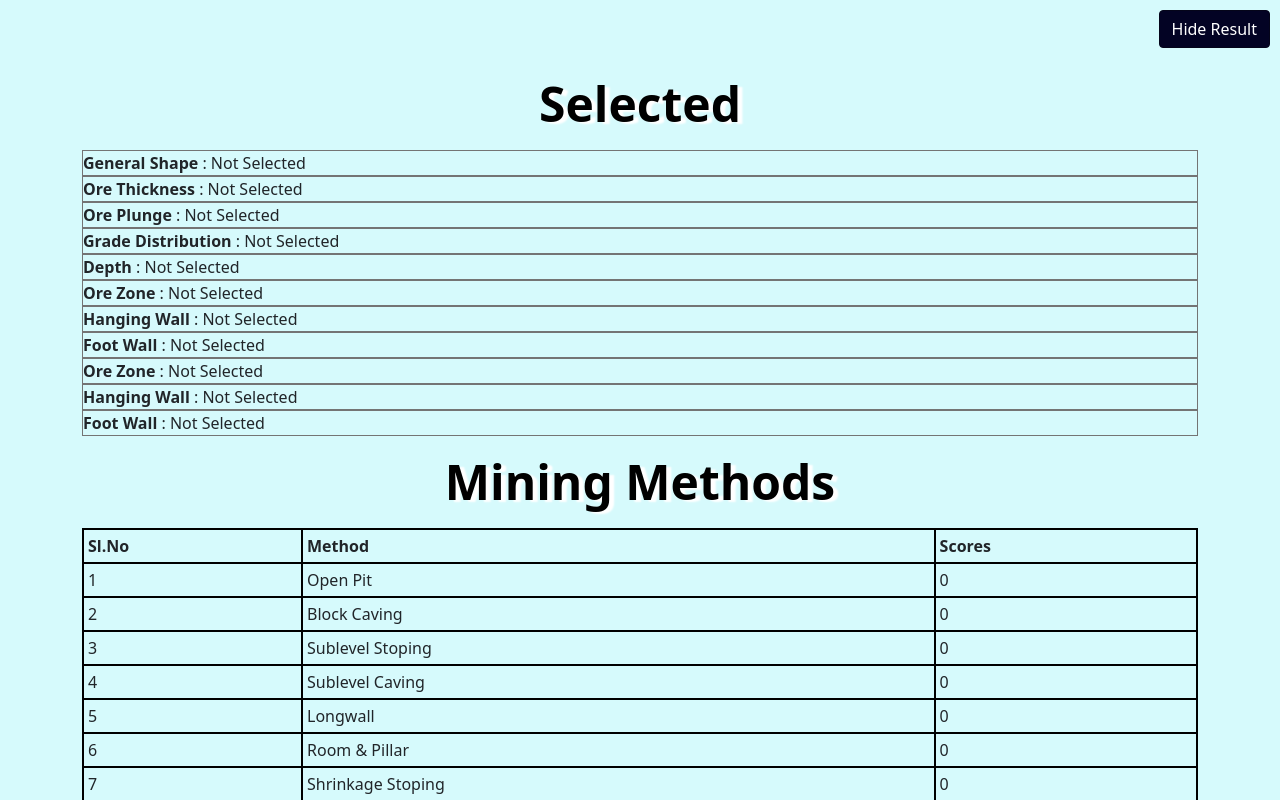
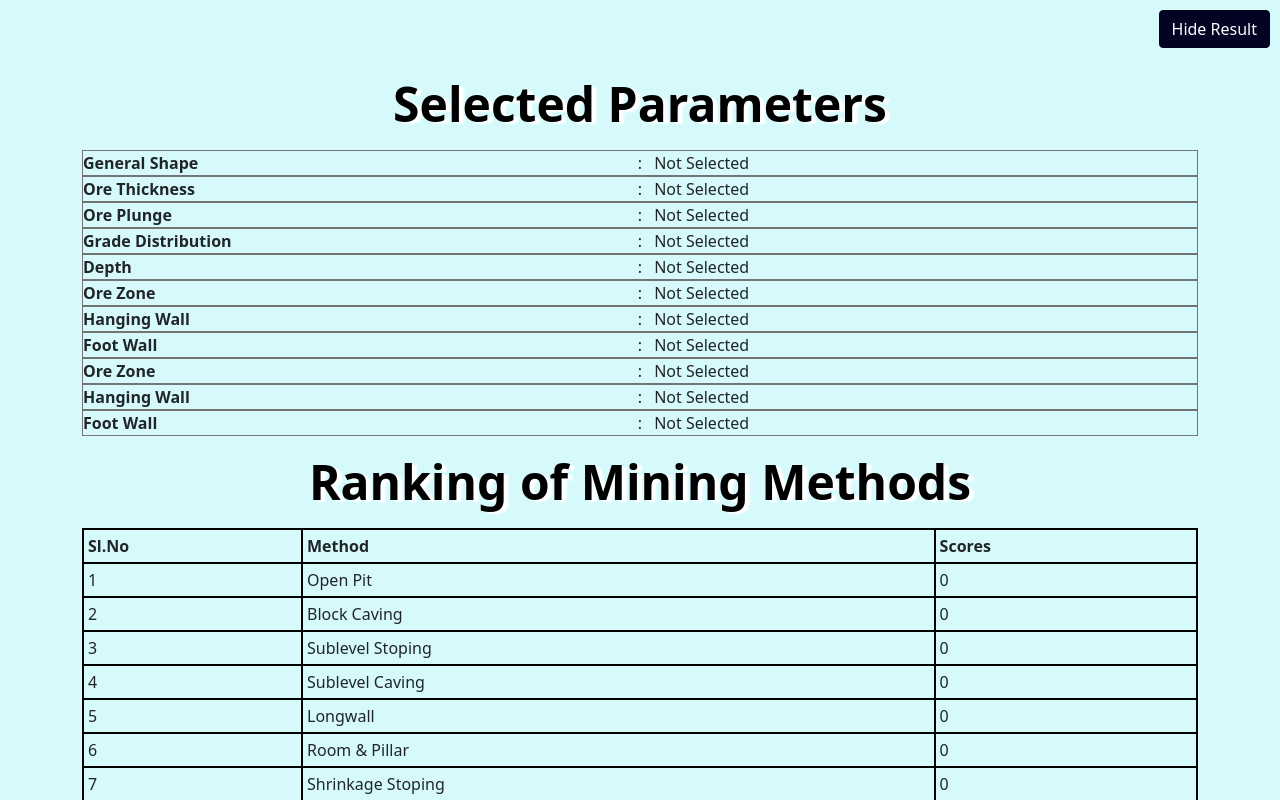
Before and after one commit to IIAbinashMishraII/MMST, a React (Create React App) app: page / in a window 1280 px wide. Both pictures are taken after a click on the button "Show Result". Shown: the top 800 px of the page. Built offline with nearby package versions, Linux system fonts and the light colour scheme.

Commit message:
fix parameter table

```diff
--- a/src/App.js
+++ b/src/App.js
@@ -129,25 +129,31 @@ class App extends React.Component {
         {/* <div className="Introduction">Introduction</div> */}
         <Container>
           <Col>
-          <Row className="Head"><strong>Selected</strong></Row>
+          <Row className="Head"><strong>Selected Parameters</strong></Row>
           {gngselectOptions.map((field, idx) => (
             <div className = "select-row">
-                <strong>{field.text}</strong> : {this.state.selected[0+idx] > 0 ? field.options[this.state.selected[0+idx]-1].label : "Not Selected"}
+              <Row>
+                <Col><strong>{field.text}</strong></Col>:<Col>{this.state.selected[0+idx] > 0 ? field.options[this.state.selected[0+idx]-1].label : "Not Selected"}</Col>
+              </Row>
             </div>
           ))}
           {rmrselectOptions.map((field, idx) => (
             <div className = "select-row">
-                <strong>{field.text}</strong> : {this.state.selected[6+idx] > 0 ? field.options[this.state.selected[6+idx]-1].label : "Not Selected"}
+                <Row>
+                <Col><strong>{field.text}</strong></Col>:<Col>{this.state.selected[6+idx] > 0 ? field.options[this.state.selected[6+idx]-1].label : "Not Selected"}</Col>
+                </Row>
             </div>
           ))}
           {rssselectOptions.map((field, idx) => (
             <div className = "select-row">
-                <strong>{field.text}</strong> : {this.state.selected[11+idx] > 0 ? field.options[this.state.selected[11+idx]-1].label : "Not Selected"}
+              <Row>
+                <Col><strong>{field.text}</strong></Col>:<Col>{this.state.selected[11+idx] > 0 ? field.options[this.state.selected[11+idx]-1].label : "Not Selected"}</Col>
+              </Row>
             </div>
           ))}
           </Col>
           <Col>
-          <Row className="Head"><strong>Mining Methods</strong></Row>
+          <Row className="Head"><strong>Ranking of Mining Methods</strong></Row>
           <Table bordered className="table" size="sm">
           <thead><tr><th>Sl.No</th> <th>Method</th> <th>Scores</th></tr></thead>
           {this.generateRes().map((method, idx)=>(
```
